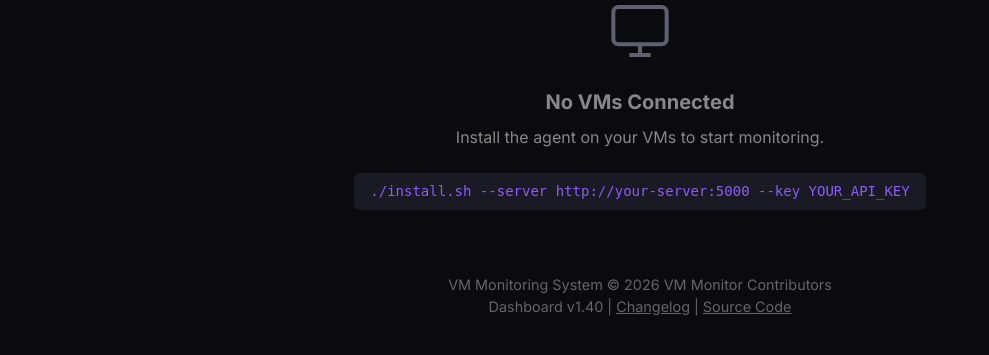
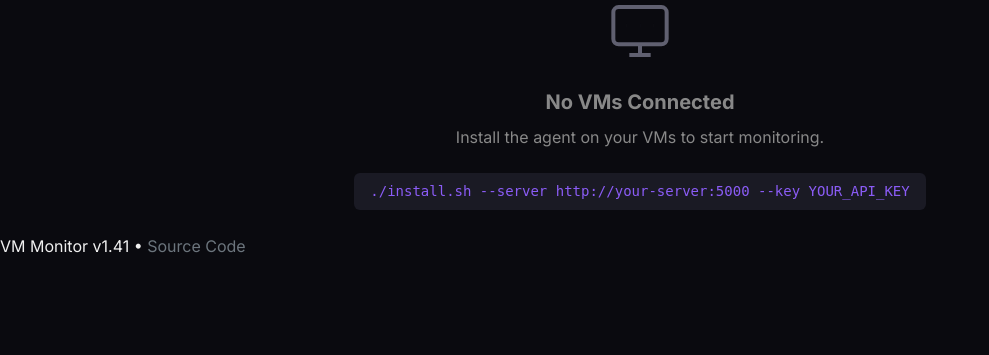
Before and after one commit to aydinguven/vm-monitor, a Flask app: page / in a window 1280 px wide. Shown: the part 172-527 px from the top of the page, without its empty margins (0-989 px from the left). Run offline with Flask 3, Linux system fonts and the light colour scheme; data that the repository does not hold is empty.

Commit message:
Release v1.41

```diff
--- a/agent/agent.py
+++ b/agent/agent.py
@@ -35,7 +35,7 @@ if not IS_WINDOWS:
 # Configuration
 # =============================================================================
 
-AGENT_VERSION = "1.40"
+AGENT_VERSION = "1.41"
 STRESS_DURATION = 75  # Duration in seconds for stress tests
 
 # Server settings
--- a/dashboard/templates/index.html
+++ b/dashboard/templates/index.html
@@ -1943,11 +1943,9 @@
             setTimeout(() => clearInterval(updateInterval), REFRESH_INTERVAL);
         }, REFRESH_INTERVAL);
     </script>
-    <div style="text-align: center; margin-top: 40px; color: #666; font-size: 0.9rem;">
-        VM Monitoring System &copy; 2026 VM Monitor Contributors<br>
-        Dashboard v1.40 | <a href="/changelog" style="color: #666; text-decoration: underline;">Changelog</a> |
-        <a href="https://github.com/aydinguven/vm-monitor" style="color: #666; text-decoration: underline;">Source
-            Code</a>
+    <div class="footer">
+        VM Monitor v1.41 &bull; <a href="https://github.com/aydinguven/vm-monitor" target="_blank"
+            style="color: #6c757d; text-decoration: none;">Source Code</a>
     </div>
 </body>
 
```
Also changed, not shown: CHANGELOG.md.
